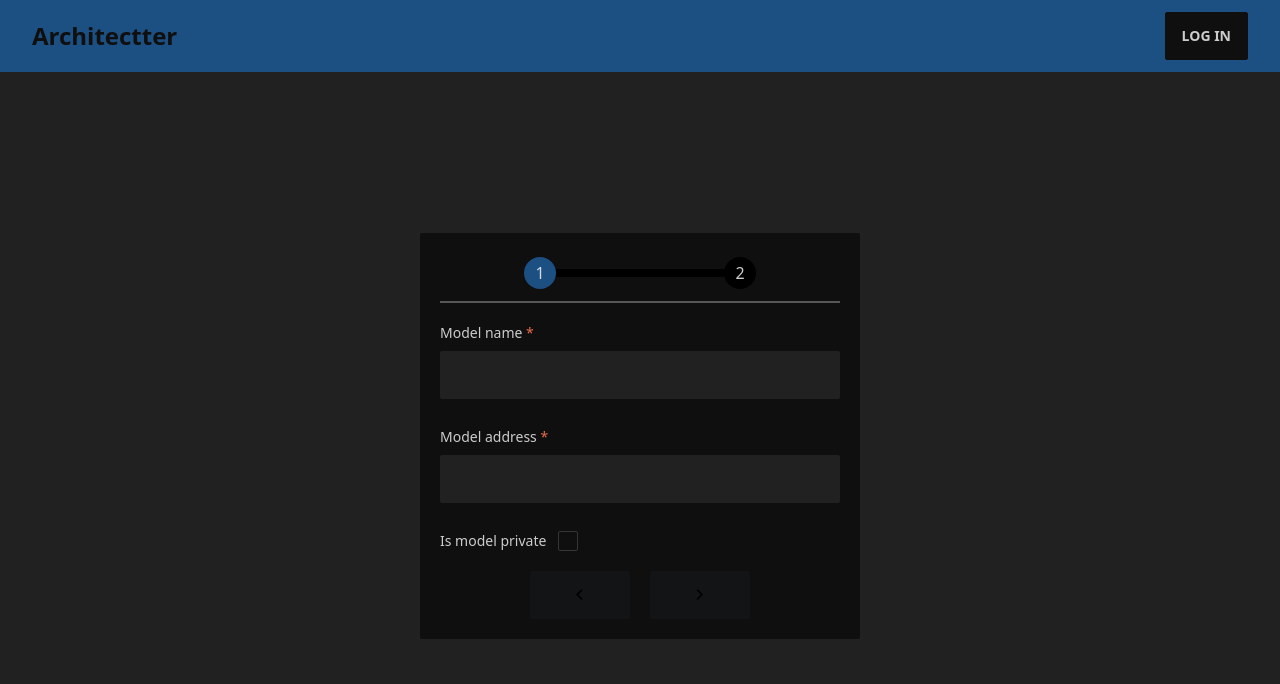
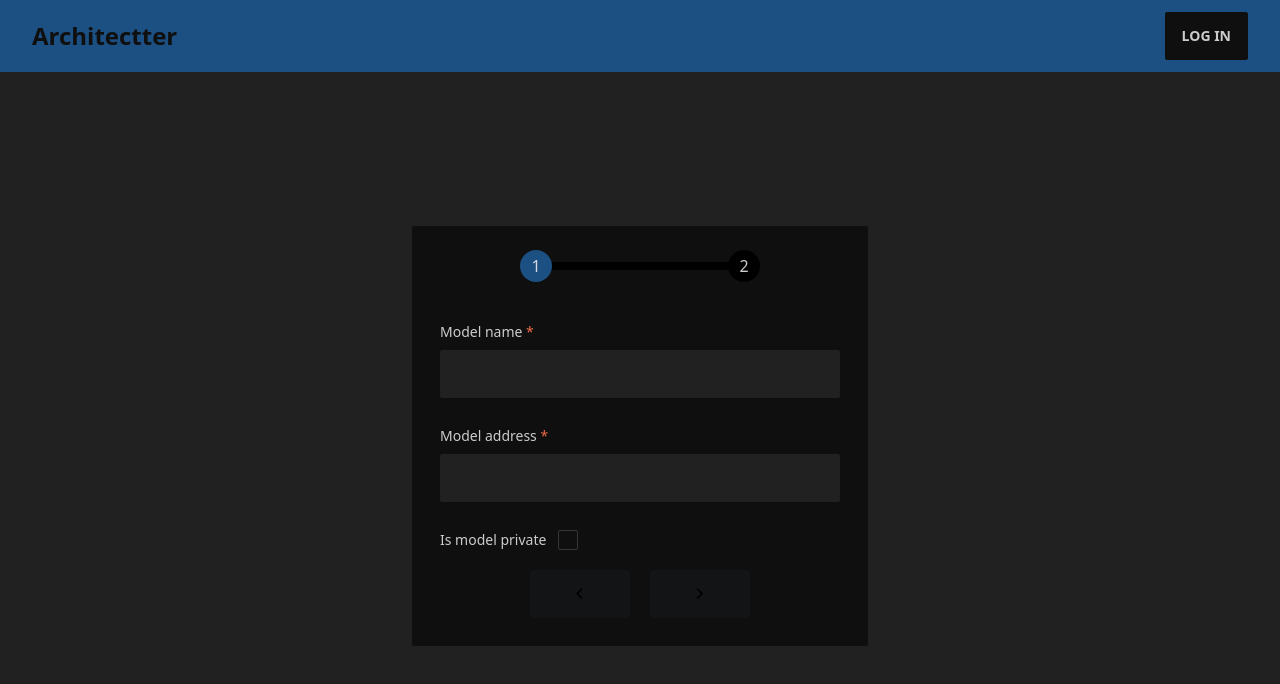
Before and after one commit to N-Soni0/architectter, a React (Vite) app: page /model/create in a window 1280 px wide. Shown: the top 684 px of the page. Built offline with nearby package versions, Linux system fonts and the light colour scheme; no server answers.

Commit message:
StepForm Fix. Styles and Props

```diff
--- a/src/components/StepForm/StepForm.tsx
+++ b/src/components/StepForm/StepForm.tsx
@@ -2,8 +2,11 @@ import { motion } from 'framer-motion';
 import StepBar from './components/StepBar';
 import StepControllerProvider from './components/StepControllerProvider';
 import { useSteps } from './hooks/useSteps';
+import { twMerge } from 'tailwind-merge';
 
 interface StepFormProps {
+	className?: string;
+
 	steps: {
 		element: React.ReactNode;
 		name?: string;
@@ -54,14 +57,14 @@ const slideVariants = {
  *
  * @param steps - An array of `Step` components
  */
-const StepForm: React.FC<StepFormProps> = ({ steps }) => {
+const StepForm: React.FC<StepFormProps> = ({ steps, className }) => {
 	const stepController = useSteps(steps.length);
 
 	return (
 		<StepControllerProvider stepController={stepController}>
 			<div
 				tabIndex={0}
-				className='flex flex-col items-center outline-none overflow-hidden'
+				className={twMerge('flex flex-col items-center outline-none overflow-hidden w-full h-full', className)}
 				onKeyDown={(e) => {
 					switch (e.code) {
 						case 'ArrowLeft':
@@ -78,7 +81,7 @@ const StepForm: React.FC<StepFormProps> = ({ steps }) => {
 				/>
 
 				<motion.div
-					className={'mt-5'}
+					className={'mt-5 w-full h-full'}
 					key={stepController.currentStep}
 					variants={slideVariants}
 					initial={
--- a/src/components/StepForm/components/Step.tsx
+++ b/src/components/StepForm/components/Step.tsx
@@ -33,7 +33,7 @@ const Step: React.FC<StepProps> = ({ isValid, children, onSubmit, className, ...
 
 				stepController.next();
 			}}
-			className={twMerge('flex flex-col items-center gap-5')}
+			className={twMerge('flex flex-col items-center justify-between gap-5 p-2 w-full h-full')}
 			{...props}
 		>
 			<div className={className}>
--- a/src/components/StepForm/components/StepBar.tsx
+++ b/src/components/StepForm/components/StepBar.tsx
@@ -12,7 +12,7 @@ interface StepBarProps {
 
 const StepBar: React.FC<StepBarProps> = ({ currentStep, steps, className }) => {
 	return (
-		<ul className={twMerge('steps border-b-2 pb-2 w-full border-b-white border-opacity-30', className)}>
+		<ul className={twMerge('steps pb-2 w-full', className)}>
 			{steps.map((step, index) => (
 				<li
 					key={index}
```
